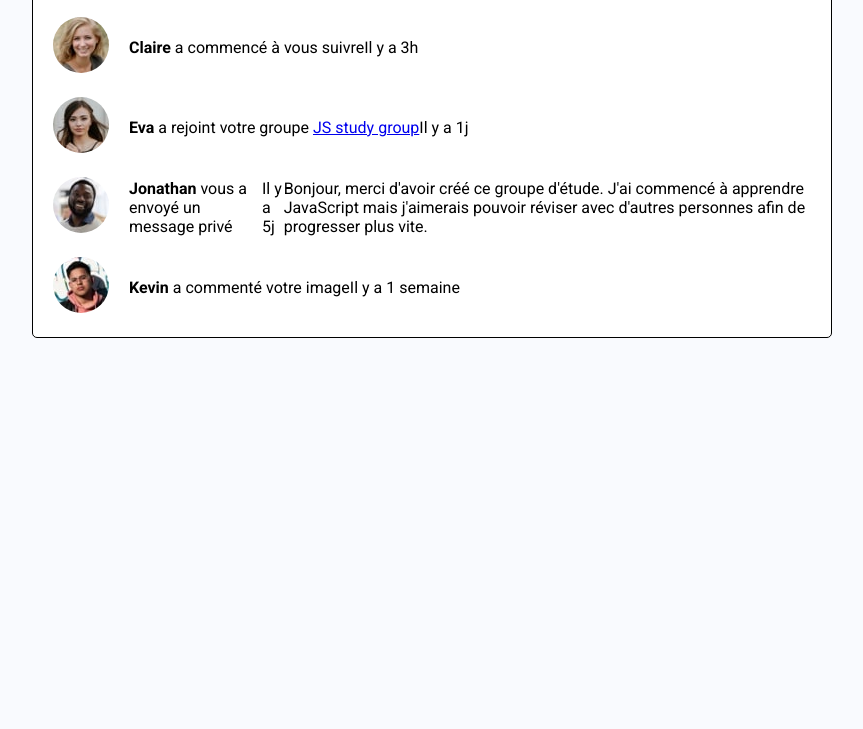
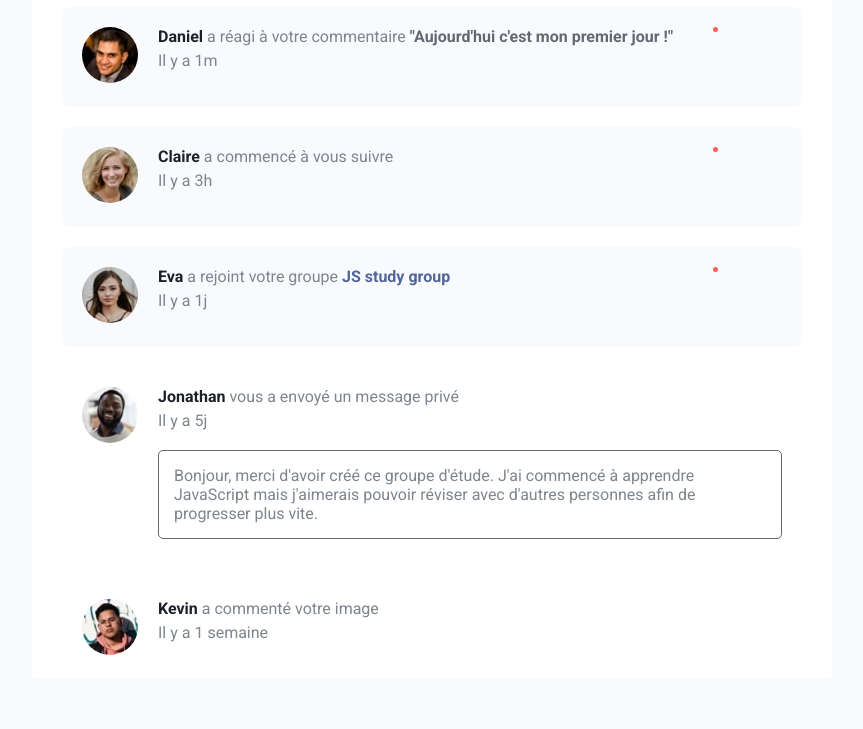
Before and after one commit to antonymerle/notificationsPage, a plain HTML site: page index.html in a window 1280 px wide. Shown: the part 132-861 px from the top of the page, without its empty margins (208-1071 px from the left). Before the commit the page ends 800 px from the top, so only its background shows below. Drawn offline with Linux system fonts and the light colour scheme.

Commit message:
grid, couleurs et divers ajustements

```diff
--- a/style.css
+++ b/style.css
@@ -3,13 +3,11 @@
 :root {
   --mainColor: #f9fafe;
   --notificationBadge: #0a3278;
-  --mainText: #bec4cc;
+  --mainText: #7e858d;
   --unread-badge: #fd5d5b;
-  --primaryText: var(--mainColor);
-  --secondaryText: var(--mainColor);
-  --strongText: #8c929d;
+  --strongText: #646873;
   --strongTextPeople: #1d2029;
-  --linkText: #25396f;
+  --linkText: #50659b;
 }
 
 * {
@@ -23,15 +21,30 @@ body {
   font-family: "Roboto", sans-serif;
 }
 
+b {
+  color: var(--strongText);
+}
+
+a {
+  color: var(--linkText);
+  font-weight: 600;
+  text-decoration: none;
+}
+
+#people {
+  color: var(--strongTextPeople);
+}
+
 .main-container {
   width: 800px;
   background-color: #fff;
-  margin: 0 auto;
-  border: 1px solid black;
+  margin: 50px auto;
+  padding-top: 30px;
   border-radius: 5px;
 }
 
 nav {
+  margin: 0 30px;
   display: flex;
   justify-content: space-between;
   align-items: center;
@@ -43,7 +56,7 @@ nav {
 }
 
 .nav-header h1 {
-  margin: 10px 15px 10px 20px;
+  margin-right: 15px;
 }
 
 .nav-header h2 {
@@ -61,13 +74,29 @@ nav h4 {
 }
 
 .notifications-container {
-  margin: 20px;
+  margin: 20px 30px;
 }
 
 .notification-card {
-  display: flex;
-  align-items: center;
+  display: grid;
+  justify-content: left;
+  align-items: flex-start;
+  grid-template-columns: 1fr 8fr 1fr;
+  grid-template-areas:
+    "pp message notification"
+    "pp date date"
+    "pp private-message private-message";
+  padding: 20px;
   margin-bottom: 20px;
+  border-radius: 8px;
+}
+
+#unread {
+  background-color: var(--mainColor);
+}
+
+.profile-pic {
+  grid-area: pp;
 }
 
 .profile-pic img {
@@ -76,20 +105,35 @@ nav h4 {
 }
 
 .notification-content {
-  display: block;
+  grid-area: message;
+  color: var(--mainText);
 }
 
 .timestamp {
+  grid-area: date;
+  margin-top: 5px;
+  color: var(--mainText);
 }
 
-.unread {
+.private-message {
+  margin-top: 20px;
+
+  grid-area: private-message;
+  color: var(--mainText);
+  border: 1px solid var(--strongText);
+  padding: 15px;
+  border-radius: 5px;
+}
+
+.unread-dot {
   width: 5px;
   height: 5px;
+  border-radius: 50%;
   background-color: var(--unread-badge);
 }
 
-/* @media screen and (max-width: 1200px) {
+@media screen and (max-width: 900px) {
   .main-container {
-    width: 95%;
+    width: 80%;
   }
-} */
+}
```
